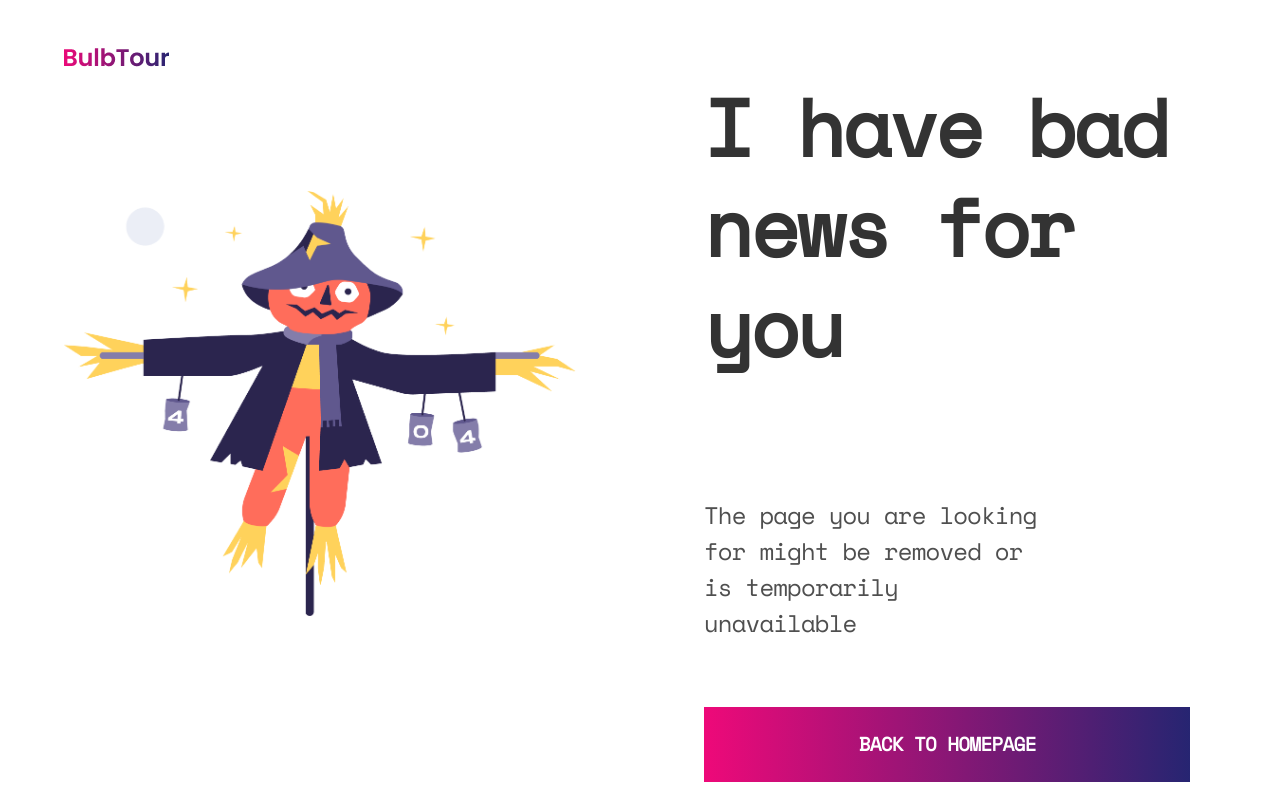
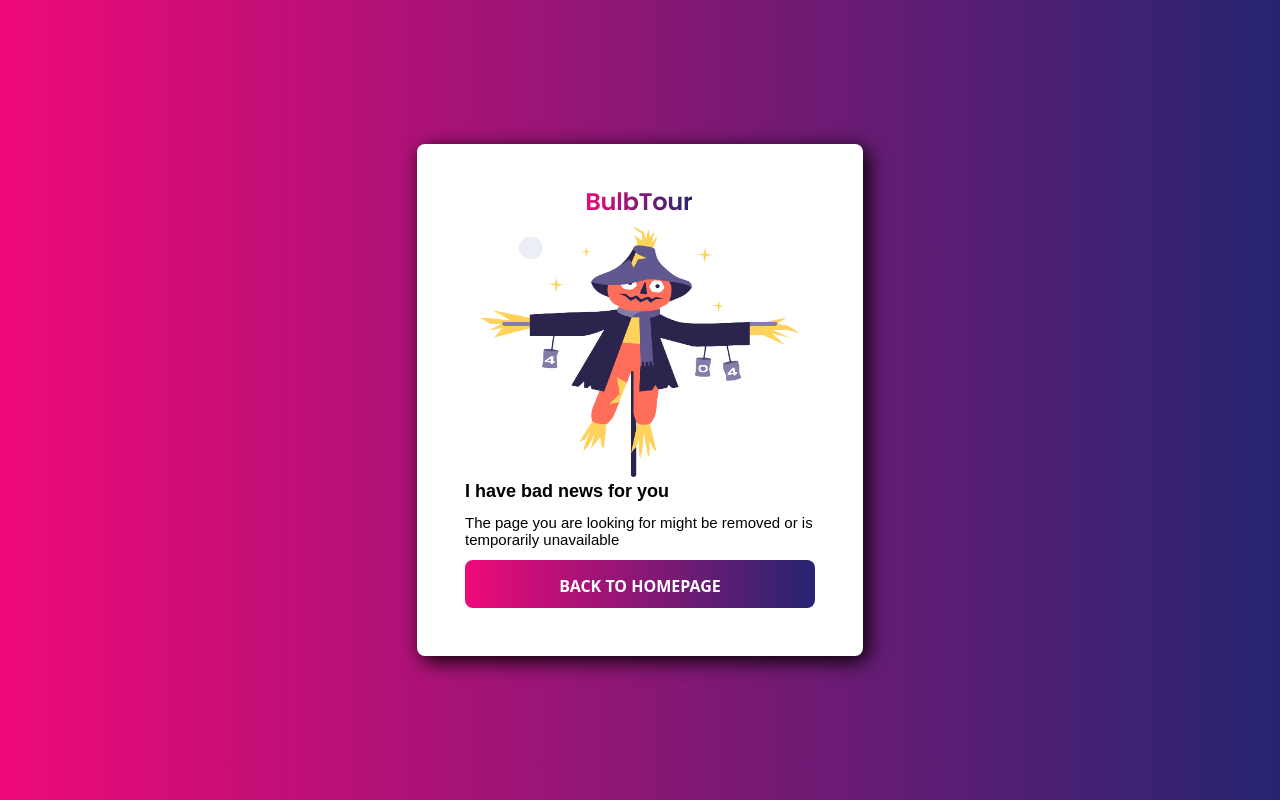
Before and after one commit to tnah-hcmus/bulb-tour-server, a website: page public/404.html in a window 1280 px wide. Drawn offline with nearby package versions, Linux system fonts and the light colour scheme.

Commit message:
Update css for some page

```diff
--- a/public/404.html
+++ b/public/404.html
@@ -7,32 +7,33 @@
       content="width=device-width, initial-scale=1,
   maximum-scale=5"
     />
-    <link rel="stylesheet" href="/index.css">
+    <link rel="stylesheet" href="/index.css" />
 
     <link rel="icon" href="devchallenges.png" />
 
+    <link rel="shortcut icon" type="image/x-icon" href="https://devchallenges.io/" />
+
+    <link rel="preconnect" href="https://fonts.gstatic.com" />
     <link
-      rel="shortcut icon"
-      type="image/x-icon"
-      href="https://devchallenges.io/"
+      href="https://fonts.googleapis.com/css2?family=Inconsolata&family=Space+Mono&family=Montserrat&display=swap"
+      rel="stylesheet"
     />
-
-    <link rel="preconnect" href="https://fonts.gstatic.com">
-    <link href="https://fonts.googleapis.com/css2?family=Inconsolata&family=Space+Mono&family=Montserrat&display=swap" rel="stylesheet">
 
     <title>404</title>
   </head>
   <body>
-    <div class = 'container'>
-      <div class = 'divide'>
-        <img src = '/title.png' class="title">
-        <img src = '/404.png' class="picture">
-      </div>
-      <div class = 'divide'>
-        <div class = 'main-text'>
-          <h3 class = 'text'>I have bad news for you</h3>
-          <h5 class = 'description'>The page you are looking for might be removed or is temporarily unavailable</h5>
-          <button class = 'back-button'>Back to homepage</button>
+    <div class="container">
+      <div class="box">
+        <div class="image">
+          <img src="/title.png" class="title" />
+        </div>
+        <div class="app-name">
+          <img src="/404.png" class="picture" height="250" width="320" />
+        </div>
+        <div class="content">
+          <span class="content__title">I have bad news for you</span>
+          <span class="content__body">The page you are looking for might be removed or is temporarily unavailable</span>
+          <button class="back-button">Back to homepage</button>
         </div>
       </div>
     </div>
--- a/public/index.css
+++ b/public/index.css
@@ -1,29 +1,58 @@
-.title {
-    position: absolute;
-    left: 5%;
-    top: 1em;
-    padding: 1em 0;
-    font-family: 'Inconsolata', monospace;
-    font-style: normal;
-    font-weight: bold;
-    font-size: 24px;
-    line-height: 25px;
-    letter-spacing: -0.08em;
-    text-transform: uppercase;
-    margin: 0 auto;
-    color: #333333;
-}
 body {
   margin: 0;
   padding: 0;
+}
+
+.container {
+  display: flex;
+  justify-content: center;
+  align-items: center;
+  height: 100vh;
+  width: 100vw;
+  background: linear-gradient(90deg, #c33764 0%, #ee0979 0.01%, #1d2671 104.63%);
+}
+
+.box {
   display: flex;
   flex-direction: column;
-    min-height: 100vh;
+  padding: 48px;
+  border-radius: 8px;
+  background-color: white;
+  box-shadow: 5px 5px 20px black;
+  margin: 32px;
+  max-width: 350px;
+  width: 80%;
 }
-.container {
+
+.app-name {
+  text-align: center;
+}
+
+.image {
   display: flex;
-    flex-direction: row;
-    flex-grow: 1;
+  justify-content: center;
+  margin-bottom: 16px;
+}
+
+.body {
+  font-family: "Open sans", sans-serif;
+  text-align: center;
+  font-size: 16px;
+  background: linear-gradient(to right, #121fcf 0%, #cf1512 100%);
+  -webkit-background-clip: text;
+  -webkit-text-fill-color: transparent;
+}
+.form {
+  margin: 16px 0;
+}
+
+.form-header {
+  font-family: "Open Sans", sans-serif;
+  font-size: 22px;
+  font-weight: bold;
+  display: flex;
+  justify-content: center;
+  text-transform: uppercase;
 }
 
 .divide {
@@ -36,29 +65,49 @@ body {
   flex-direction: column;
   justify-content: center;
 }
-.picture {
-    margin: auto;
-    width: 40vw;
-}
 .back-button {
-    font-family: 'Space Mono';
+  font-family: "Open Sans", sans-serif;
+  margin-top: 12px;
   font-style: normal;
   font-weight: bold;
-    font-size: 1.2em;
-    line-height: 1.25em;
-    /* identical to box height */
-    letter-spacing: -0.035em;
+  font-size: 16px;
+  line-height: 16px;
   text-transform: uppercase;
-    background: linear-gradient(90deg, #C33764 0%, #EE0979 0.01%, #1D2671 104.63%);;
+  background: linear-gradient(90deg, #c33764 0%, #ee0979 0.01%, #1d2671 104.63%);
   color: #ffffff;
   padding: 5%;
   border: 0;
-    margin: 5%;
   margin-left: 0;
   flex-grow: 1;
+  border-radius: 8px;
+  cursor: pointer;
+  height: 48px;
 }
+
+.back-button:hover {
+  box-shadow: 1px 1px 3px black;
+}
+
+.content {
+  display: flex;
+  flex-direction: column;
+}
+
+.content__title {
+  margin-bottom: 12px;
+  font-size: 18px;
+  font-weight: bold;
+  font-family: sans-serif;
+}
+
+.content__body {
+  margin: 0;
+  font-size: 15px;
+  font-family: sans-serif;
+}
+
 .text {
-    font-family: 'Space Mono';
+  font-family: "Space Mono";
   font-style: normal;
   font-weight: bold;
   font-size: 5em;
@@ -69,16 +118,16 @@ body {
 }
 .description {
   width: 70%;
-    font-family: 'Space Mono';
+  font-family: "Space Mono";
   font-style: normal;
   font-weight: normal;
   font-size: 1.5em;
   line-height: 1.5em;
   letter-spacing: -0.035em;
-    color: #4F4F4F;
+  color: #4f4f4f;
 }
 .copyright {
-    font-family: 'Montserrat';
+  font-family: "Montserrat";
   font-style: normal;
   font-weight: 600;
   font-size: 0.75em;
@@ -96,25 +145,25 @@ body {
 }
 
 .form-inline input {
-    margin: 2% 5% 2% 0;
-    padding: 5%;
-    border: 3px solid #E7E7E7;
+  margin-top: 12px;
+  padding: 12px;
+  border: 3px solid #e7e7e7;
   box-sizing: border-box;
+  height: 48px;
   border-radius: 10px;
-    font-family: 'Open Sans', sans-serif;
+  font-family: "Open Sans", sans-serif;
   font-style: normal;
-    font-size: 1em;
 }
-.error-text{
-    font-family: 'Open Sans', sans-serif;
+.error-text {
+  font-family: "Open Sans", sans-serif;
   font-style: normal;
-    font-size: 1em;
+  font-size: 13px;
   padding: 0 0 0 1%;
   margin: 0;
   color: red;
 }
 
-@media (max-width: 800px) {
+/* @media (max-width: 800px) {
   .container {
     flex-direction: column;
   }
@@ -141,4 +190,4 @@ body {
   .form-inline input {
     margin: 10px 0;
   }
-}
+} */
```
Also changed, not shown: public/done-reset.html (+18 -13 lines), public/reset.html (+56 -45 lines), public/success.html (+16 -11 lines). Lines whose indentation alone changed are shown as unchanged.
